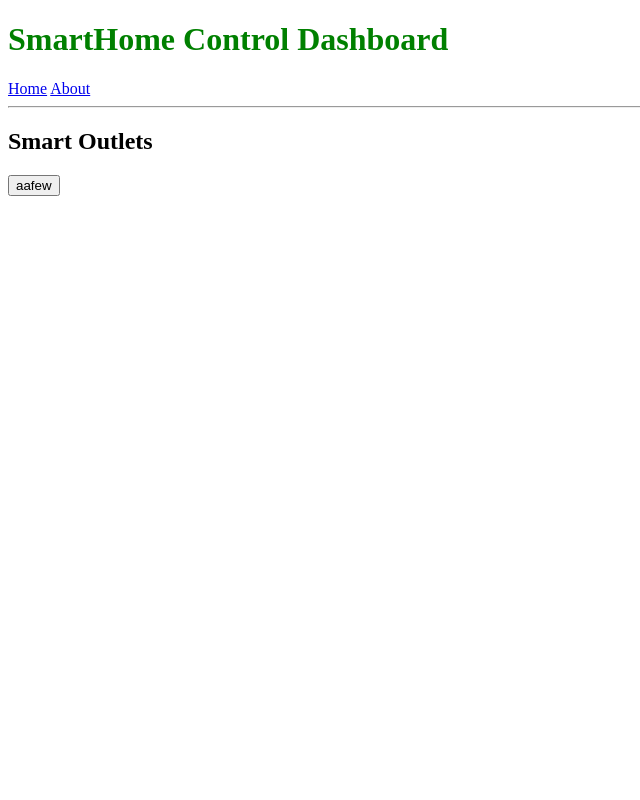
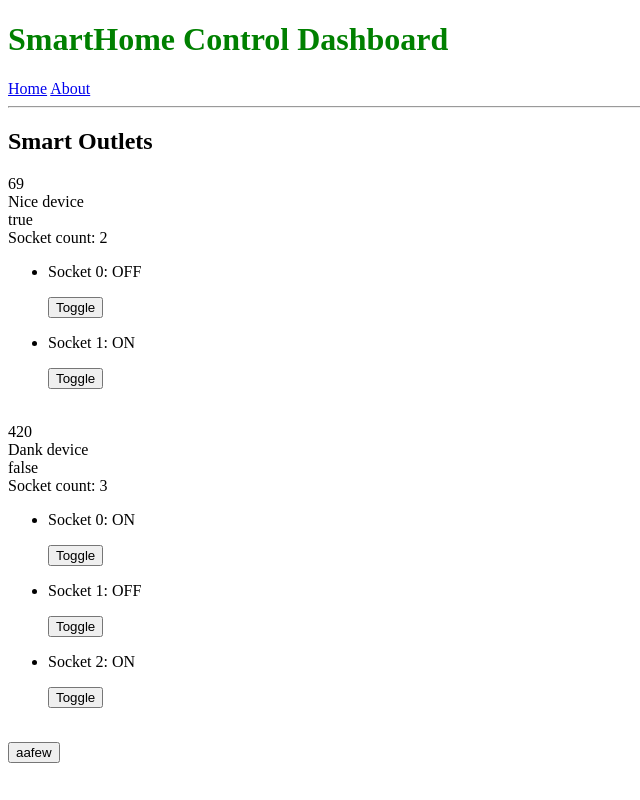
Before and after one commit to braeden-mulligan/EasyDen, a Flask app: page /device/poweroutlet in a window 1280 px wide. Shown: the whole page, without its empty margins (0-640 px from the left). Run offline with Flask 2, Linux system fonts and the light colour scheme; parts of the project's set-up code (start-up, migrations or seed data) failed here and were passed over.

Commit message:
Improve DOM manipulation

```diff
--- a/dashboard/static/js/device.js
+++ b/dashboard/static/js/device.js
@@ -1,49 +1,52 @@
 class SH_Device {
-	static SH_TYPE_RESERVED_1 = 0;
-	static SH_TYPE_RESERVED_2 = 1;
-	static SH_TYPE_RESERVED_3 = 2;
-	static SH_TYPE_RESERVED_4 = 3;
-	static SH_TYPE_RESERVED_5 = 4;
-	static SH_TYPE_CAMERA = 5;
+	static SH_TYPE_NULL = 0;
+	static SH_TYPE_RESERVED_1 = 1;
+	static SH_TYPE_RESERVED_2 = 2;
+	static SH_TYPE_RESERVED_3 = 3;
+	static SH_TYPE_RESERVED_4 = 4;
+	static SH_TYPE_RESERVED_5 = 5;
 	static SH_TYPE_IRRIGATION = 6;
 	static SH_TYPE_POWEROUTLET = 7;
 	static SH_TYPE_THERMOSTAT = 8;
+	static SH_TYPE_CAMERA = 9;
 
-	static GENERIC_REG_NULL = 0;
-	static GENERIC_REG_RESERVED_1 = 1;
-	static GENERIC_REG_RESERVED_2 = 2;
-	static GENERIC_REG_RESERVED_3 = 3;
-	static GENERIC_REG_RESERVED_4 = 4;
-	static GENERIC_REG_RESERVED_5 = 5;
-	static GENERIC_REG_ENABLE = 6;
-	static GENERIC_REG_PING = 7;
-	static GENERIC_REG_DATE = 9;
-	static GENERIC_REG_TIME = 10;
-	static GENERIC_REG_SCHEDULE = 12;
-	static GENERIC_REG_SCHEDULE_ENABLE = 13;
-	static GENERIC_REG_SCHEDULE_COUNT = 14;
-	static GENERIC_REG_APP_FREQUENCY = 20;
-	static GENERIC_REG_POLL_FREQUENCY = 21;
-	static GENERIC_REG_PUSH_ENABLE = 31;
-	static GENERIC_REG_PUSH_FREQUENCY = 32;
-	static GENERIC_REG_PUSH_BUFFERING = 33;
+	static elem_tag_id = "div";
+	static elem_tag_name = "div";
+	static elem_tag_online = "div";
 
-	static CMD_NUL = 0;
-	static CMD_GET = 1;
-	static CMD_SET = 2;
+	static class_label_id = "sh-device-attr-id";
+	static class_label_name = "sh-device-attr-name";
+	static class_label_online = "sh-device-attr-online";
 
-	static format_message(cmd, reg, val) {
-		var message = cmd.toString(16).toUpperCase().padStart(2, "0") + ",";
-		message += reg.toString(16).toUpperCase().padStart(2, "0") + ",";
-		message += val.toString(16).toUpperCase().padStart(8, "0");
-		return message;
-	}
+	schedules = [];
 
-	constructor(type, id, name, online, registers) {
+	constructor(type, id, name, online) {
 		this.type = type;
 		this.id = id;
 		this.name = name;
-		this.online = online
-		this.registers = {}
+		this.online = online;
+	}
+
+	write_html() {
+		var device_elem = document.createElement("div");
+		device_elem.setAttribute("id", "device-" + this.id.toString());
+		device_elem.setAttribute("class", "sh-device");
+
+		var attr = document.createElement(SH_Device.elem_tag_id);
+		attr.innerHTML = this.id.toString();
+		attr.setAttribute("class", SH_Device.class_label_id);
+		device_elem.append(attr);
+
+		attr = document.createElement(SH_Device.elem_tag_name);
+		attr.innerHTML = this.name.toString();
+		attr.setAttribute("class", SH_Device.class_label_name);
+		device_elem.append(attr);
+
+		attr = document.createElement(SH_Device.elem_tag_online);
+		attr.innerHTML = this.online.toString();
+		attr.setAttribute("class", SH_Device.class_label_online);
+		device_elem.append(attr);
+
+		return device_elem;
 	}
 }
--- a/dashboard/static/js/poweroutlet.js
+++ b/dashboard/static/js/poweroutlet.js
@@ -1,71 +1,94 @@
 // TODO: unhardcode this stuff
 let server_addr = "192.168.1.79";
 
+function toggle_action(evt) {
+	console.log("Clicked device " + evt.target.device_id);
+	//send request
+	//track changes
+}
+
 class Poweroutlet extends SH_Device {
-	static get_count() {
-		return this.format_message(this.CMD_GET, this.POWEROUTLET_REG_OUTLET_COUNT, 0);
+	static elem_tag_socket_count = "div";
+
+	static class_label_socket_count = "poweroutlet-attr-socket-count";
+	static class_label_socket_list = "poweroutlet-attr-socket-list";
+	static class_label_socket_item = "poweroutlet-attr-socket-item";
+	static class_label_socket_state = "poweroutlet-attr-socket-state";
+
+	constructor(id, name, online, socket_count = 0, socket_states = []) {
+		//SH_Device.POWEROUTLET_REG_STATE = 101;
+		//SH_Device.POWEROUTLET_REG_OUTLET_COUNT = 102;
+		super(SH_Device.SH_TYPE_POWEROUTLET, id, name, online);
+		this.socket_count = socket_count;
+		this.socket_states = socket_states;
 	}
 
-	static get_state() {
-		return this.format_message(this.CMD_SET, this.POWEROUTLET_REG_STATE, 0);
-	}
+	write_html() {
+		var device_elem = document.getElementById("device-" + this.id.toString());
 
-	// pass a list of tuples (<outlet index>, <boolean value>)
-	static set_state(outlet_values) {
-		var high_byte = 0;
-		var low_byte = 0;
+		if (device_elem != null) {
+			// Update all attributes that are mutable.
+			var socket_list;
 
-		for (var i = 0; i < outlet_values.length; ++i) {
-			var [index, val] = outlet_values[i];
+			for (var i = 0; i < device_elem.children.length; ++i) {
+				var attr = device_elem.children[i];
+				if (attr.className == SH_Device.class_label_name) {
+					attr.innerHTML = this.name;
 
-			high_byte |= (1 << index);
-			if (val) low_byte |= (1 << index);
+				} else if (attr.className == SH_Device.class_label_online) {
+					attr.innerHTML = this.online.toString();
+
+				} else if (attr.className == Poweroutlet.class_label_socket_list) {
+					socket_list = attr;
+				}
+			}
+
+			//each item should have a button and a pair/value
+			for (var i = 0; i < socket_list.children.length; ++i) {
+				var socket_item = socket_list.children[i];
+				for (var j = 0; j < socket_item.children.length; ++j) {
+					if (socket_item.children[j].className == Poweroutlet.class_label_socket_state) {
+//TODO: properly associate object index with labeled index
+						socket_item.children[j].innerHTML = "Socket " + this.socket_states[i][0] + ": " + (this.socket_states[i][1] ? "ON" : "OFF");
+					}
+				}
+			}
+
+			return null;
 		}
 
-		var reg_value = high_byte << 8 | low_byte;
+		device_elem = super.write_html();
 
-		return this.format_message(this.CMD_SET, this.POWEROUTLET_REG_STATE, reg_value);
-	}
+		var p = document.createElement(Poweroutlet.elem_tag_socket_count);
+		p.innerHTML = "Socket count: " + this.socket_count;
+		device_elem.append(p);
 
-	// return list of tuples (<outlet index>, <boolean value>)
-	static parse_state(reg_value, outlet_count = 8) {
-		if (outlet_count > 8) {
-			console.log("WARNING: poweroutlet_read_state invalid argument passed.");
-			outlet_count = 8;
+		var outlet_list = document.createElement("ul");
+		outlet_list.setAttribute("class", Poweroutlet.class_label_socket_list);
+		for (var i = 0; i < this.socket_states.length; ++i) {
+			var entry = document.createElement("li");
+			entry.setAttribute("class", Poweroutlet.class_label_socket_item);
+
+			var outlet_pair = document.createElement("p");
+			outlet_pair.setAttribute("class", Poweroutlet.class_label_socket_state);
+			outlet_pair.innerHTML = "Socket " + this.socket_states[i][0] + ": " + (this.socket_states[i][1] ? "ON" : "OFF");
+
+			var toggle_button =  document.createElement("button");
+			toggle_button.innerHTML = "Toggle";
+			toggle_button.device_id = this.id;
+			toggle_button.addEventListener('click', toggle_action, false);
+
+			entry.append(outlet_pair);
+			entry.append(toggle_button);
+
+			outlet_list.append(entry);
 		}
 
-		if (typeof(reg_value) === "string") {
-			reg_value = parseInt(reg_value, 16);
-		} else if (typeof(reg_value !== "number")) {
-			console.log("WARNING: in parse_state(), invalid reg_value");
-		}
+		device_elem.append(outlet_list);
 
-		var outlet_values = [];
-
-		for (var i = 0; i < outlet_count; ++i) {
-			if (reg_value & (1 << i)) {
-				outlet_values.push([i, true]);
-			} else {
-				outlet_values.push([i, false]);
-			}
-		}
-
-		return outlet_values;
-	}
-
-	constructor(id, name, online, registers) {
-		SH_Device.POWEROUTLET_REG_STATE = 101;
-		SH_Device.POWEROUTLET_REG_OUTLET_COUNT = 102;
-		super(SH_Device.SH_TYPE_POWEROUTLET, id, name, online, registers);
+		return device_elem;
 	}
 }
-
-device = new Poweroutlet(0, "None", false, {});
-
-var state_cmd = Poweroutlet.set_state([[0,1],[2,1],[1,0],[3,0]]);
-console.log(state_cmd);
-console.log(Poweroutlet.parse_state(state_cmd.split(',')[2]));
-
 
 function refresh_devices() {
 	console.log("fetching devices");
@@ -80,9 +103,9 @@ function refresh_devices() {
 	}
 
 	xhr.onreadystatechange = function() {
-	if (xhr.readyState == XMLHttpRequest.DONE) {
-		console.log(xhr.responseText);
-		poweroutlets = JSON.parse(xhr.responseText);
+		if (xhr.readyState == XMLHttpRequest.DONE) {
+			console.log(xhr.responseText);
+			poweroutlets = JSON.parse(xhr.responseText);
 		}
 	}
 
@@ -90,7 +113,27 @@ function refresh_devices() {
 	xhr.send();
 }
 
-function display_device(device_obj) {
-	//get by id device panel
-	//id, type, state register
+var timeout_handle;
+var interval_handle;
+
+devices = [];
+
+// Test ----
+devices.push(new Poweroutlet(69, "Nice device", false, 2, [[0,1],[1,1]]));
+devices.push(new Poweroutlet(420, "Dank device", false, 3, [[0,1],[1,0],[2,1]]));
+
+const device_panel = document.getElementById("device-panel");
+
+for (var i = 0; i < devices.length; ++i) {
+	device_node = devices[i].write_html();
+	console.log(device_node);
+	device_panel.append(device_node);
+	device_panel.append(document.createElement("br"));
 }
+
+setTimeout(function() {
+	console.log("Updated devices");
+	devices[0].online = true;
+	devices[0].socket_states[0][1] = false;
+	devices[0].write_html();
+}, 2000);
--- a/dashboard/templates/poweroutlet.html
+++ b/dashboard/templates/poweroutlet.html
@@ -3,7 +3,7 @@
 {% block content %}
 
 <h2>Smart Outlets</h2>
-<div class="device-panel">
+<div id="device-panel">
 
 </div>
 
```
